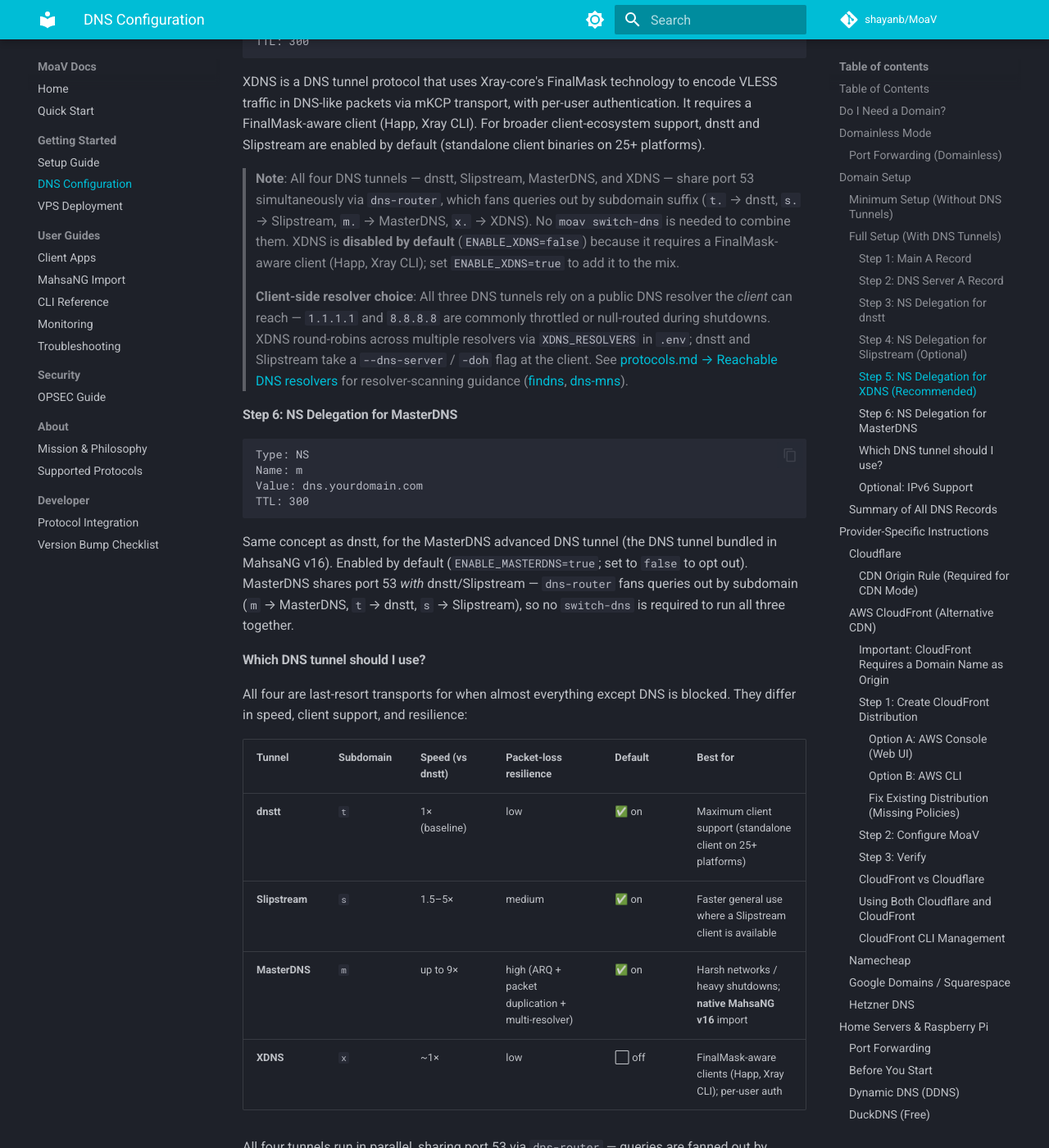
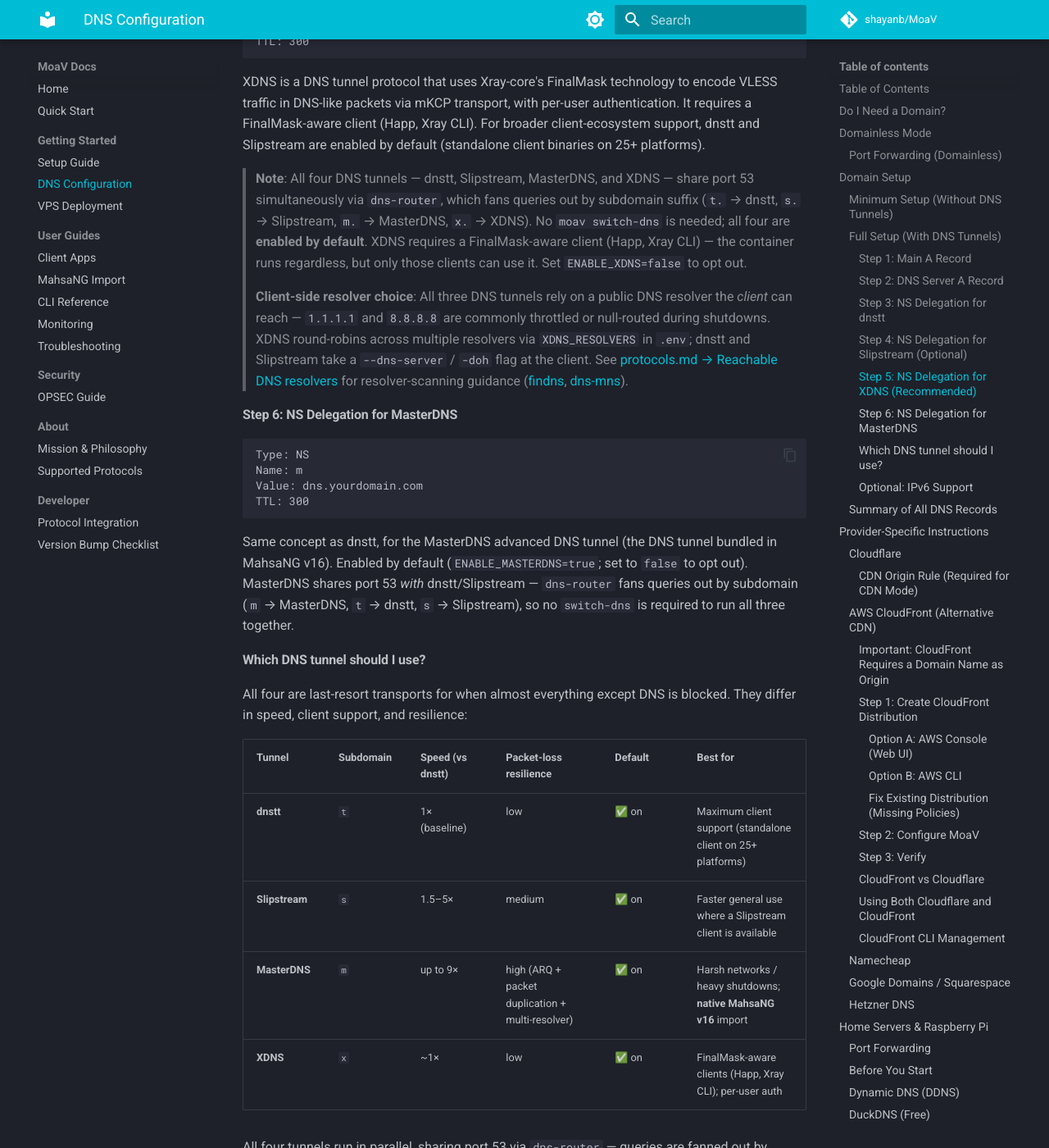
Before and after one commit to MotherofallVPNs/moav-site, an MkDocs documentation site: the page built from docs/DNS.md, in a window 1280 px wide and 1400 px high, scrolled down 4552 px. Shown: the whole window at 82% size. Built offline with MkDocs 1.6.1 and Material for MkDocs 9.7.7, drawn with Linux system fonts in a browser that asks for light colours; comment, search, counter and statistics services are not loaded; some of the changed text lies outside the part shown.

Commit message:
feat: enable all 4 DNS tunnels by default
All four DNS tunnels (dnstt, Slipstream, MasterDNS, XDNS) are now
enabled by default. XDNS required opting in previously because it needs
a FinalMask-aware client; the container runs regardless and users can
set ENABLE_XDNS=false to opt out.

Closes #99 follow-up: XDNS is now a first-class default alongside the
other three tunnels — no switch-dns needed, no mutual exclusion.

Co-Authored-By: Claude Sonnet 4.6 <noreply@anthropic.com>

```diff
--- a/docs/DNS.md
+++ b/docs/DNS.md
@@ -164,7 +164,7 @@ TTL: 300
 
 XDNS is a DNS tunnel protocol that uses Xray-core's FinalMask technology to encode VLESS traffic in DNS-like packets via mKCP transport, with per-user authentication. It requires a FinalMask-aware client (Happ, Xray CLI). For broader client-ecosystem support, dnstt and Slipstream are enabled by default (standalone client binaries on 25+ platforms).
 
-> **Note**: All four DNS tunnels — dnstt, Slipstream, MasterDNS, and XDNS — share port 53 simultaneously via `dns-router`, which fans queries out by subdomain suffix (`t.` → dnstt, `s.` → Slipstream, `m.` → MasterDNS, `x.` → XDNS). No `moav switch-dns` is needed to combine them. XDNS is **disabled by default** (`ENABLE_XDNS=false`) because it requires a FinalMask-aware client (Happ, Xray CLI); set `ENABLE_XDNS=true` to add it to the mix.
+> **Note**: All four DNS tunnels — dnstt, Slipstream, MasterDNS, and XDNS — share port 53 simultaneously via `dns-router`, which fans queries out by subdomain suffix (`t.` → dnstt, `s.` → Slipstream, `m.` → MasterDNS, `x.` → XDNS). No `moav switch-dns` is needed; all four are **enabled by default**. XDNS requires a FinalMask-aware client (Happ, Xray CLI) — the container runs regardless, but only those clients can use it. Set `ENABLE_XDNS=false` to opt out.
 
 > **Client-side resolver choice**: All three DNS tunnels rely on a public DNS resolver the *client* can reach — `1.1.1.1` and `8.8.8.8` are commonly throttled or null-routed during shutdowns. XDNS round-robins across multiple resolvers via `XDNS_RESOLVERS` in `.env`; dnstt and Slipstream take a `--dns-server` / `-doh` flag at the client. See [protocols.md → Reachable DNS resolvers](protocols.md#reachable-dns-resolvers) for resolver-scanning guidance ([findns](https://github.com/SamNet-dev/findns), [dns-mns](https://gitlab.com/E-Gurl/dns-mns)).
 
@@ -193,12 +193,11 @@ blocked. They differ in speed, client support, and resilience:
 | **dnstt** | `t` | 1× (baseline) | low | ✅ on | Maximum client support (standalone client on 25+ platforms) |
 | **Slipstream** | `s` | 1.5–5× | medium | ✅ on | Faster general use where a Slipstream client is available |
 | **MasterDNS** | `m` | up to 9× | high (ARQ + packet duplication + multi-resolver) | ✅ on | Harsh networks / heavy shutdowns; **native MahsaNG v16** import |
-| **XDNS** | `x` | ~1× | low | ⬜ off | FinalMask-aware clients (Happ, Xray CLI); per-user auth |
+| **XDNS** | `x` | ~1× | low | ✅ on | FinalMask-aware clients (Happ, Xray CLI); per-user auth |
 
 All four tunnels run in parallel, sharing port 53 via `dns-router` — queries are
-fanned out by subdomain suffix. dnstt, Slipstream, and MasterDNS are on by default;
-XDNS is opt-in (`ENABLE_XDNS=true` in `.env`). Toggle any tunnel independently
-with `ENABLE_XXX=true/false` or via `moav switch-dns`. For Iran during severe
+fanned out by subdomain suffix. All four are enabled by default. Toggle any tunnel
+independently with `ENABLE_XXX=true/false` or via `moav switch-dns`. For Iran during severe
 throttling/blackouts, MasterDNS is the strongest choice and works directly from
 the MahsaNG app (see [docs/mahsanet.md](mahsanet.md)).
 
--- a/docs/protocols.md
+++ b/docs/protocols.md
@@ -202,7 +202,7 @@ SOCKS5 tunnelled through a **Google Apps Script** web app that the user deploys
 - **Engine:** [Xray-core](https://github.com/XTLS/Xray-core) (built from main branch for FinalMask support)
 - **Clients:** Apps with FinalMask support (Happ beta, Xray CLI). Standard v2rayNG does not support FinalMask yet.
 - **Requires:** Domain + NS record for the `x` subdomain (see DNS Setup Step 5)
-- **Note:** XDNS now runs behind `dns-router` alongside dnstt, Slipstream, and MasterDNS — all four can be active simultaneously on port 53, routed by subdomain suffix. Disabled by default (`ENABLE_XDNS=false`); set to `true` to enable. Best for Telegram and lightweight chat apps — not fast enough for web browsing.
+- **Note:** XDNS now runs behind `dns-router` alongside dnstt, Slipstream, and MasterDNS — all four can be active simultaneously on port 53, routed by subdomain suffix. Enabled by default; set `ENABLE_XDNS=false` to opt out. Best for Telegram and lightweight chat apps — not fast enough for web browsing.
 
 <details>
 <summary><strong>XDNS Tuning</strong></summary>
```
Also changed, not shown: docs/TROUBLESHOOTING.md (+2 -2 lines).
